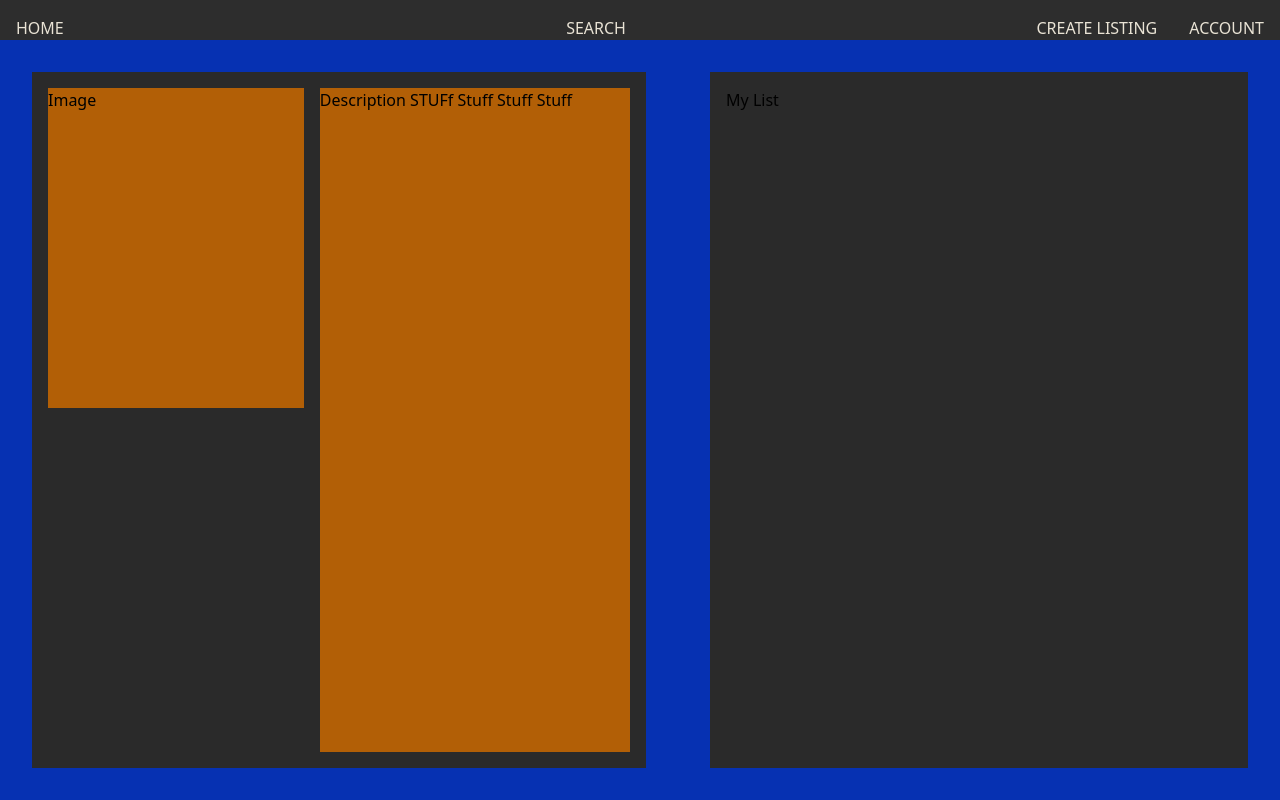
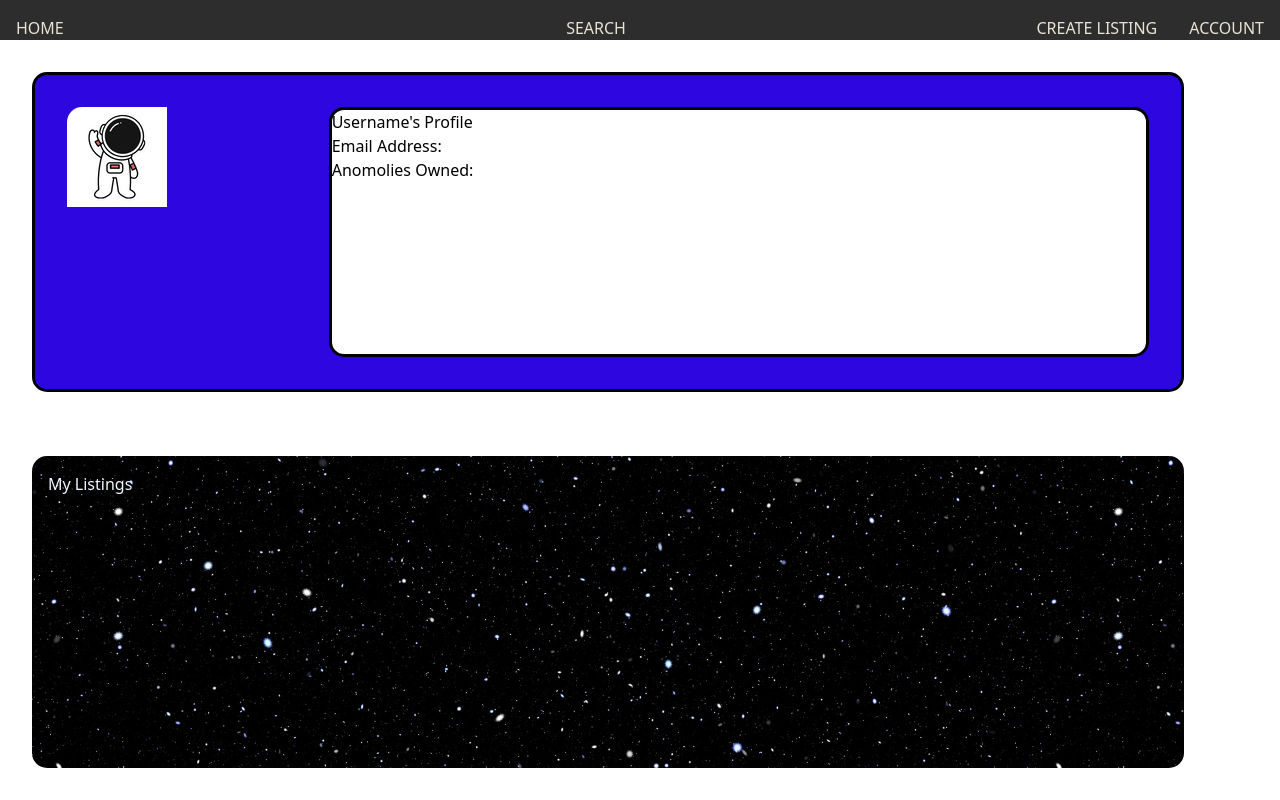
Before and after one commit to kyleanthony8/SpaceCommerce-FrontEnd, a React (Create React App) app in the folder client/: page /account in a window 1280 px wide. Built offline with nearby package versions, Linux system fonts and the light colour scheme.

Commit message:
Accout Page v2, verify before pulling

```diff
--- a/client/src/screens/createList/CreateList.css
+++ b/client/src/screens/createList/CreateList.css
@@ -17,5 +17,5 @@
   height: 80vh;
   border-radius: 10%;
   background-color: rgba(45, 45, 45, 1);
-  color: whitesmoke;
+  color: rgb(26, 22, 255);
 }
--- a/client/src/screens/userProfile/UserProfile.css
+++ b/client/src/screens/userProfile/UserProfile.css
@@ -1,7 +1,7 @@
 .profile {
   display: flex;
+  flex-direction: column;
   justify-content: space-between;
-  background: rgb(6, 49, 178);
   width: 100%;
   height: calc(100vh - 2.5rem);
 }
@@ -9,28 +9,45 @@
 .profileCore {
   display: flex;
   margin: 2rem;
-  width: 50%;
-  background: rgb(42, 42, 42);
-  padding: 1rem;
+  width: 90%;
+  height: 50%;
+  background: rgb(46, 6, 224);
+  padding: 2rem;
   gap: 1rem;
+  border-radius: 15px;
+  border-color: black;
+  border-style: solid;
+  border-width: 3px;
 }
 
 .myList {
   display: flex;
   margin: 2rem;
-  width: 50%;
-  background: rgb(42, 42, 42);
+  width: 90%;
+  height: 50%;
+  background: rgb(0, 0, 0);
   padding: 1rem;
   gap: 1rem;
+  border-radius: 15px;
+  background-image: url("../userProfile/images/stars.png");
+  color: aliceblue;
 }
 
 .image {
-  background: rgb(178, 95, 6);
-  width: 30rem;
-  height: 20rem;
+  background-image: url("./images/avatar.png");
+  background-repeat: no-repeat;
+  width: 30%;
+  border-color: black;
+  border-radius: 15px;
+
 }
 
 .description {
-  background: rgb(178, 95, 6);
+  background: rgb(255, 255, 255);
+  color: rgb(0, 0, 0);
   width: 100%;
+  border-color: black;
+  border-style: solid;
+  border-width: 3px;
+  border-radius: 15px;
 }
--- a/client/src/screens/userProfile/UserProfile.jsx
+++ b/client/src/screens/userProfile/UserProfile.jsx
@@ -1,13 +1,26 @@
 import "./UserProfile.css";
+import "./images/avatar.png";
+import "./images/stars.png"
 
 function UserProfile() {
   return (
     <div className="profile">
       <div className="profileCore">
-        <div className="image">Image</div>
-        <div className="description">Description STUFf Stuff Stuff Stuff</div>
+        <div className="image"></div>
+        <div className="description">       Username's Profile
+          <p>
+            Email Address:
+          </p>
+          <p>
+            Anomolies Owned:
+          </p>
+          <p>
+          </p>
+          <p>
+          </p>
+        </div>
       </div>
-      <div className="myList">My List</div>
+      <div className="myList">My Listings</div>
     </div>
   );
 }
```
Also changed, not shown: client/src/screens/userProfile/images/avatar.png (added), client/src/screens/userProfile/images/stars.png (added).
